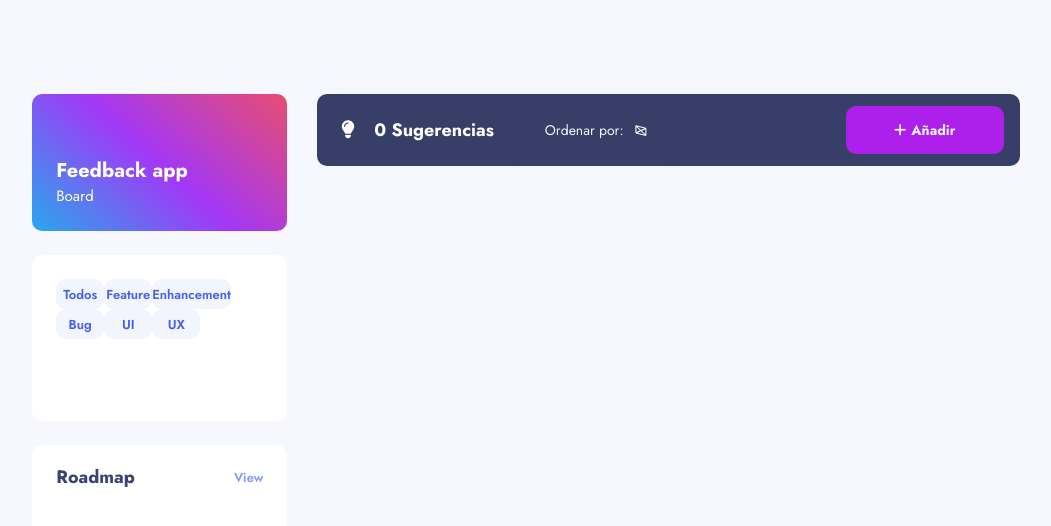
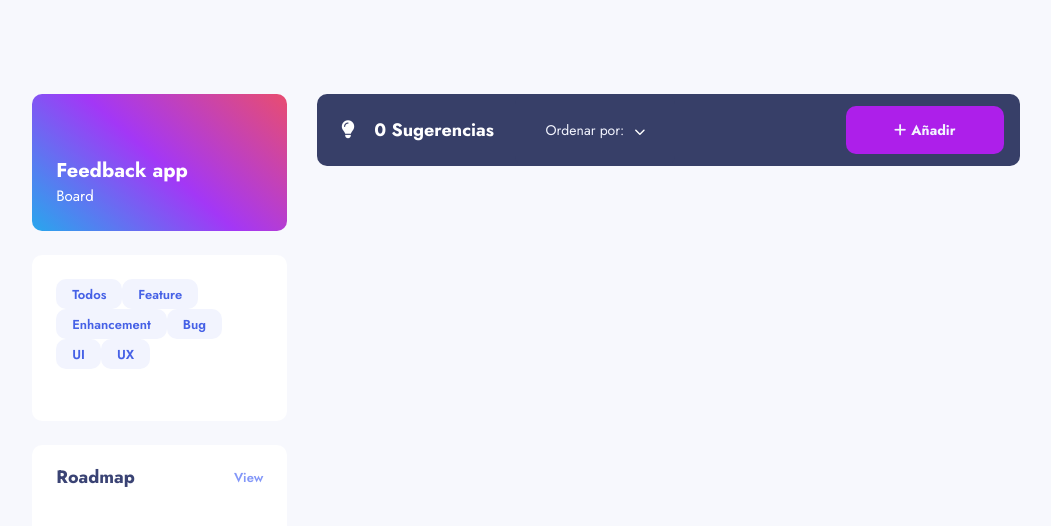
Before and after one commit to ArzCorp/feedback-web-app, a Next.js app: page /desktop in a window 1280 px wide. Shown: the top 526 px of the page, without its empty margins (114-1165 px from the left). Built offline with nearby package versions, Linux system fonts and the light colour scheme.

Commit message:
💄 improved styles in pill component

```diff
--- a/src/styles/components/pill.module.css
+++ b/src/styles/components/pill.module.css
@@ -3,6 +3,7 @@
 	border-radius: 10px;
 	background-color: #f2f4fe;
 	max-width: max-content;
+	padding: 0px 16px;
 	transition: all;
 	transition-duration: 0.3s;
 	cursor: pointer;
@@ -13,8 +14,7 @@
 }
 
 .pillDefault {
-	min-height: 30px;
-	min-width: 48px;
+	height: 30px;
 	justify-content: center;
 	align-items: center;
 	color: var(--blue-color);
```
